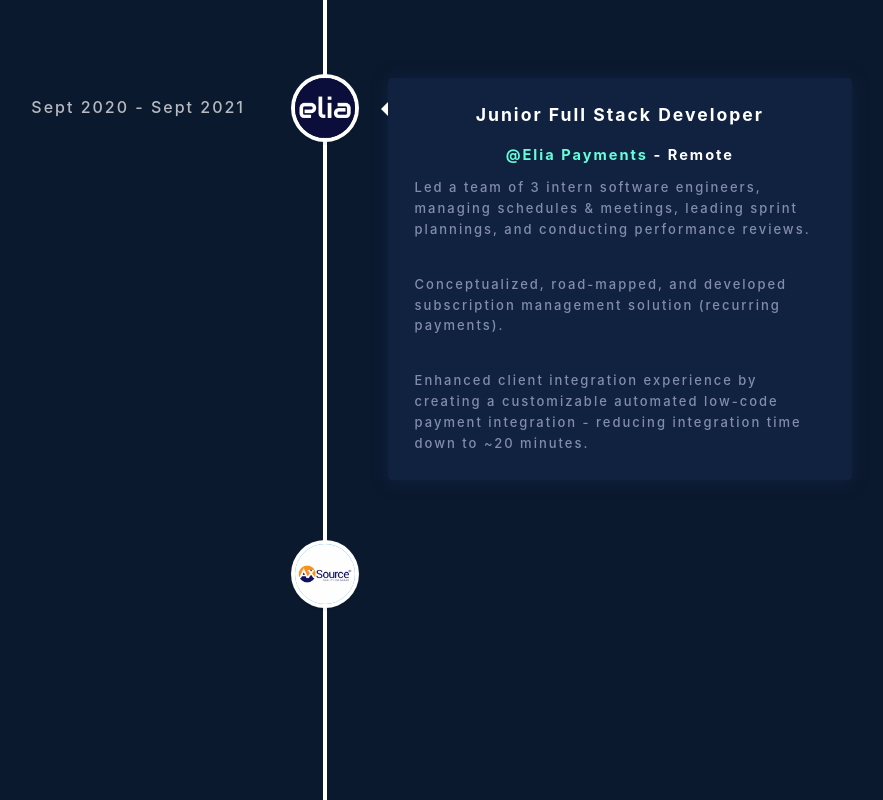
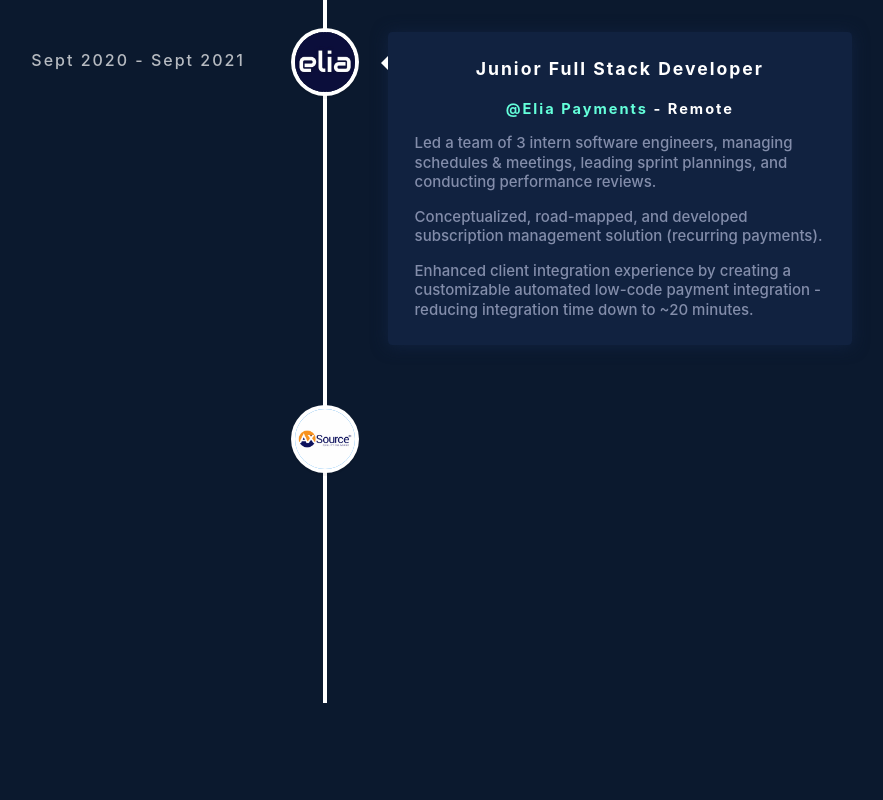
Before and after one commit to nilabhanand/nilabhanand.github.io, a React (Create React App) app: page / in a window 1280 px wide. Shown: the part 1260-2060 px from the top of the page, without its empty margins (315-1198 px from the left). Built offline with nearby package versions, Linux system fonts and the light colour scheme.

Commit message:
letter spacing fix

```diff
--- a/src/components/Timeline/timeline.css
+++ b/src/components/Timeline/timeline.css
@@ -6,8 +6,9 @@
   box-shadow: 0 0.07em 0.9em #112240;
 }
 .vertical-timeline-element-content p {
-  line-height: 1.6;
-  font-size: 14px;
+  line-height: 1.3;
+  letter-spacing: normal;
+  font-size: 1em;
   text-align: left;
 }
 .vertical-timeline-element-content .vertical-timeline-element-date {
--- a/src/components/Timeline/timeline.jsx
+++ b/src/components/Timeline/timeline.jsx
@@ -33,17 +33,15 @@
           <h5 className="vertical-timeline-element-subtitle">
             <span className="company-name">@Bitaccess Inc</span> - Remote
           </h5>
-          <p style={{ color: "#838DAA", fontSize: "13px" }}>
+          <p style={{ color: "#838DAA", fontSize: "15px" }}>
             Worked on frontend and backend of company's core product - Bitcoin
             ATM which generates $1 million in transactional volume daily.
           </p>
-          <br />
-          <p style={{ color: "#838DAA", fontSize: "13px" }}>
+          <p style={{ color: "#838DAA", fontSize: "15px" }}>
             Improved UI/UX design of the Bitcoin ATM kiosk software resulting in
             the increase of average transaction size by $180/transaction.
           </p>
-          <br />
-          <p style={{ color: "#838DAA", fontSize: "13px" }}>
+          <p style={{ color: "#838DAA", fontSize: "15px" }}>
             Improved back-end inefficiencies by transitioning from REST to
             GraphQL APIs.
           </p>
@@ -67,18 +65,16 @@
           <h5 className="vertical-timeline-element-subtitle">
             <span className="company-name">@Elia Payments</span> - Remote
           </h5>
-          <p style={{ color: "#838DAA", fontSize: "13px" }}>
+          <p style={{ color: "#838DAA", fontSize: "15px" }}>
             Led a team of 3 intern software engineers, managing schedules &
             meetings, leading sprint plannings, and conducting performance
             reviews.
           </p>
-          <br />
-          <p style={{ color: "#838DAA", fontSize: "13px" }}>
+          <p style={{ color: "#838DAA", fontSize: "15px" }}>
             Conceptualized, road-mapped, and developed subscription management
             solution (recurring payments).
           </p>
-          <br />
-          <p style={{ color: "#838DAA", fontSize: "13px" }}>
+          <p style={{ color: "#838DAA", fontSize: "15px" }}>
             Enhanced client integration experience by creating a customizable
             automated low-code payment integration - reducing integration time
             down to ~20 minutes.
@@ -102,12 +98,11 @@
           <h5 className="vertical-timeline-element-subtitle">
             <span className="company-name">@Axsource</span> - Toronto
           </h5>
-          <p style={{ color: "#838DAA", fontSize: "13px" }}>
+          <p style={{ color: "#838DAA", fontSize: "15px" }}>
             Responsible for API end-point design & ERP software integration with
             client enterprises.
           </p>
-          <br />
-          <p style={{ color: "#838DAA", fontSize: "13px" }}>
+          <p style={{ color: "#838DAA", fontSize: "15px" }}>
             Increased product reliability by performing UAT over 15 difference
             user scenarios, resulting in bug fixes and holistic understanding of
             user issues.
```
